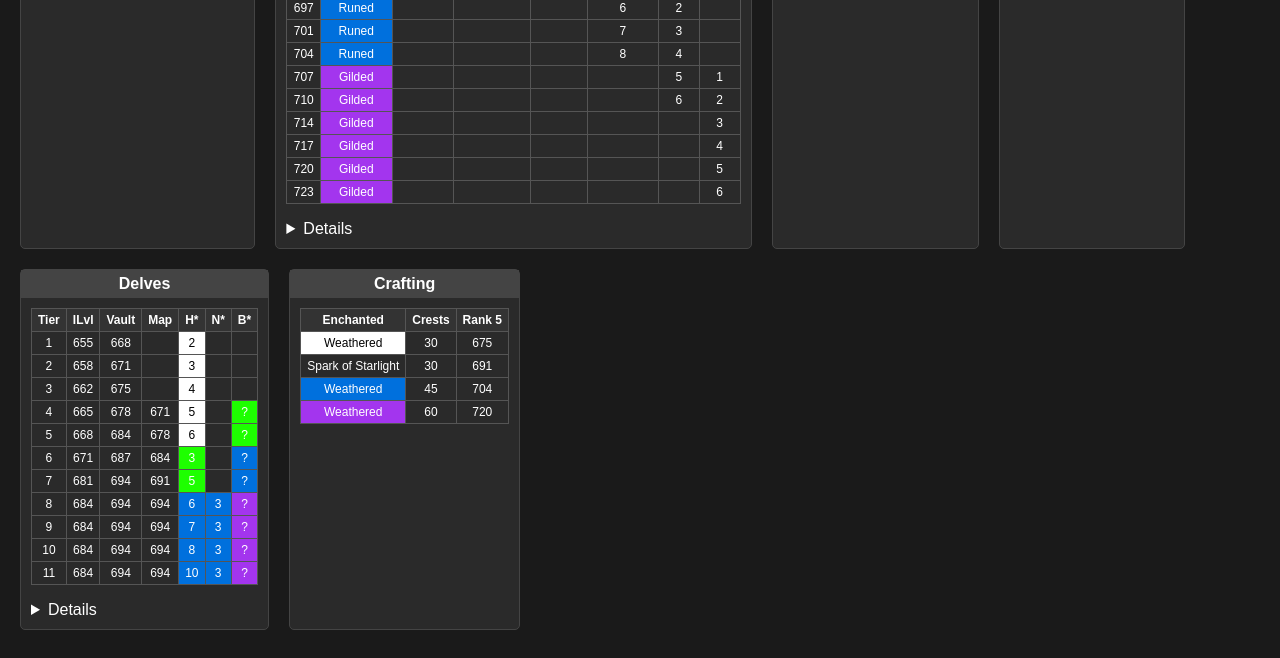
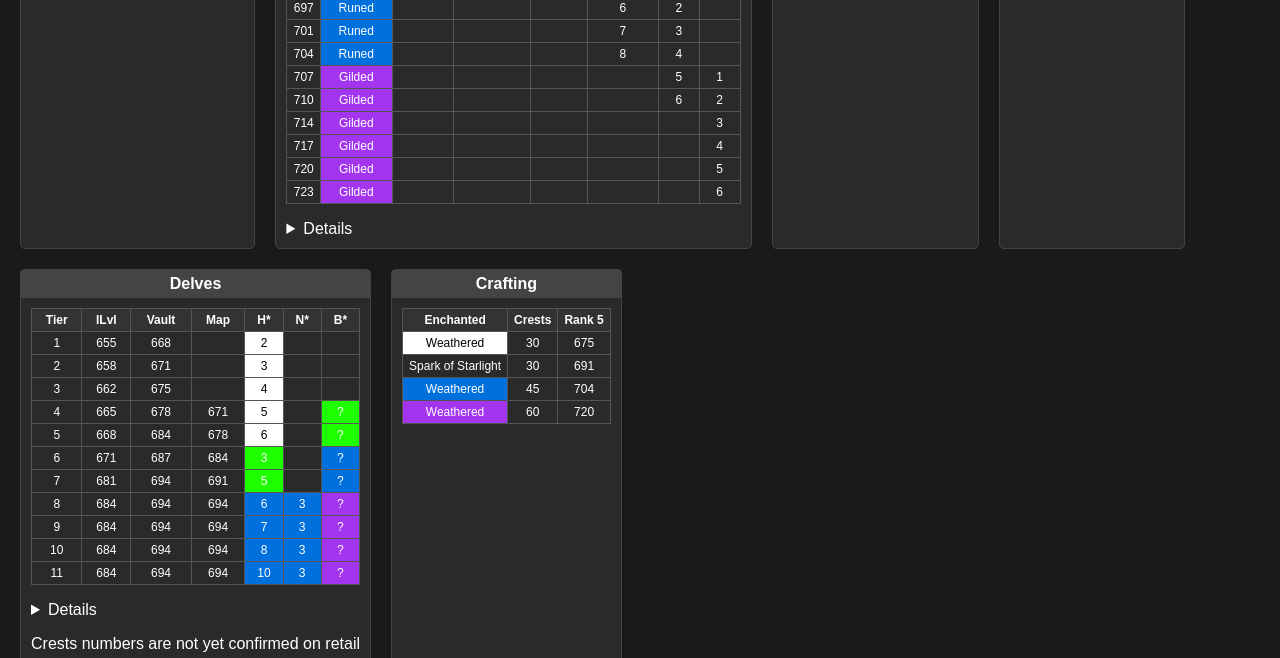
Before and after one commit to confusingbits/wow-gearing-cheatsheet, a website: page index.html in a window 1280 px wide. Shown: the part 534-1192 px from the top of the page. Drawn offline with Linux system fonts and the light colour scheme.

Commit message:
add disclaimer about delves

```diff
--- a/index.html
+++ b/index.html
@@ -697,6 +697,7 @@
             </li>
           </ul>
         </details>
+        <p>Crests numbers are not yet confirmed on retail</p>
       </div>
 
       <div class="section">
```
